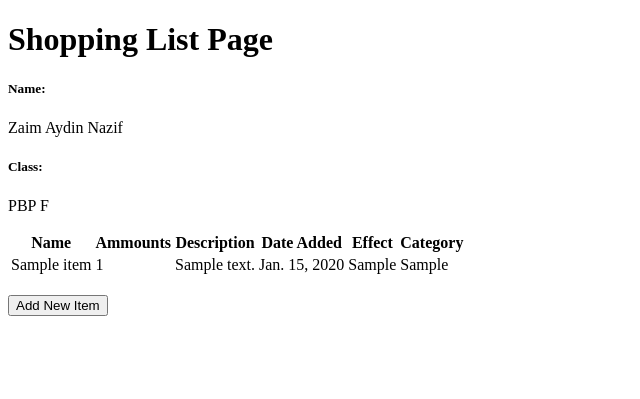
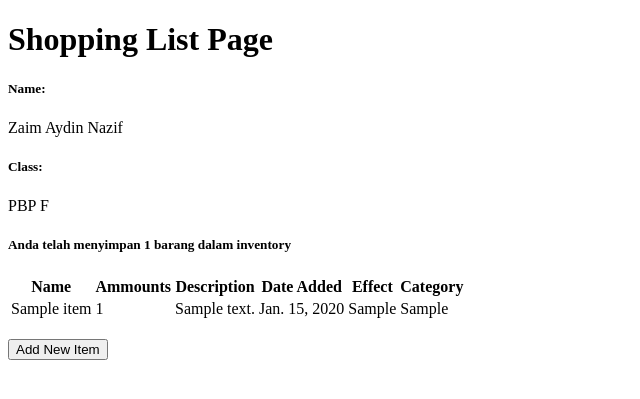
Before and after one commit to zaimnazif974/My-Inventory, a Django app: page / in a window 1280 px wide. Shown: the top 399 px of the page, without its empty margins (0-640 px from the left). Run offline with Django 4.2, Linux system fonts and the light colour scheme; tables that the repository leaves empty hold one stand-in row (values such as "Sample post").

Commit message:
Tugas 3 : Done

```diff
--- a/main/templates/main.html
+++ b/main/templates/main.html
@@ -8,6 +8,8 @@
 
     <h5>Class:</h5>
     <p>{{class}}</p>
+
+    <h5>Anda telah menyimpan {{quantity}} barang dalam inventory</h5>
 <table>
     <tr>
         <th>Name</th>
--- a/main/views.py
+++ b/main/views.py
@@ -12,7 +12,8 @@ def show_main(request):
     context = {
         'name': 'Zaim Aydin Nazif',
         'class': 'PBP F',
-        'items' : items
+        'items' : items,
+        'quantity': len(items)
     }
 
     return render(request, "main.html", context)
```
Also changed, not shown: README.md.
